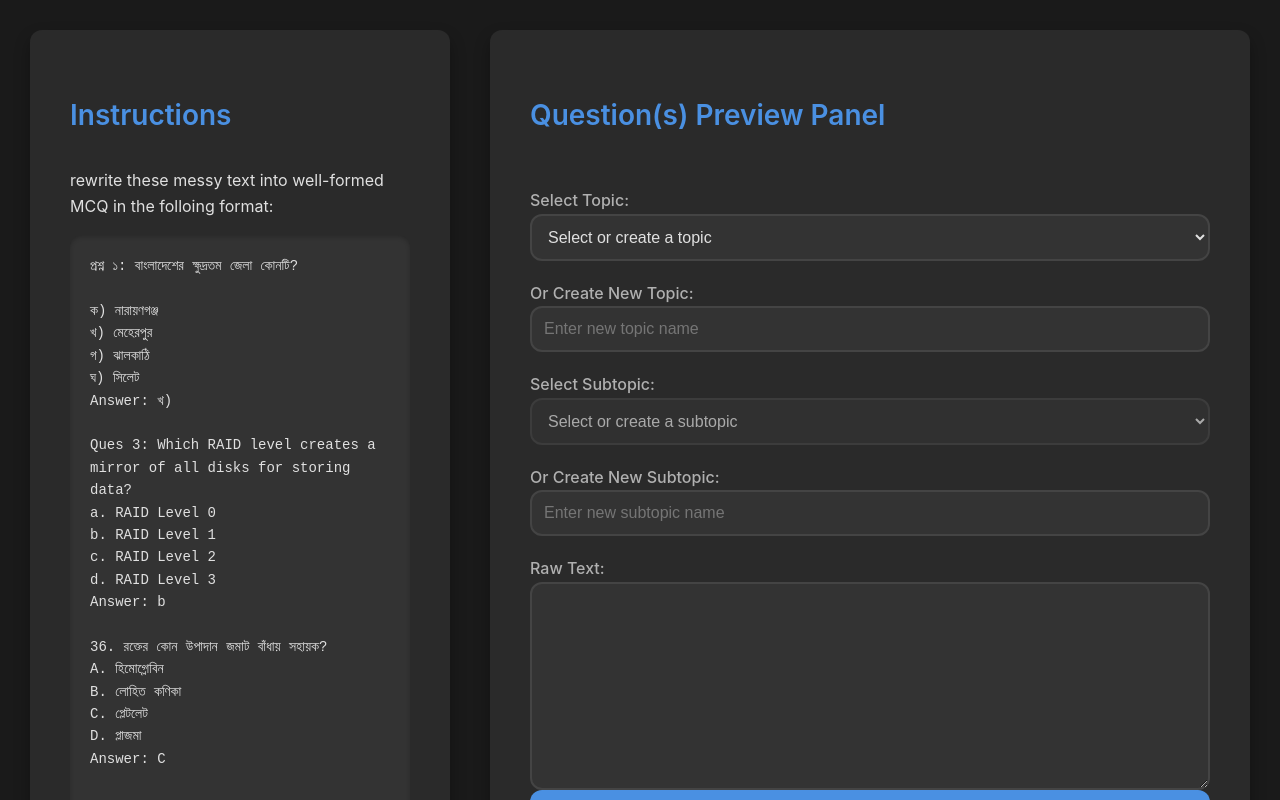
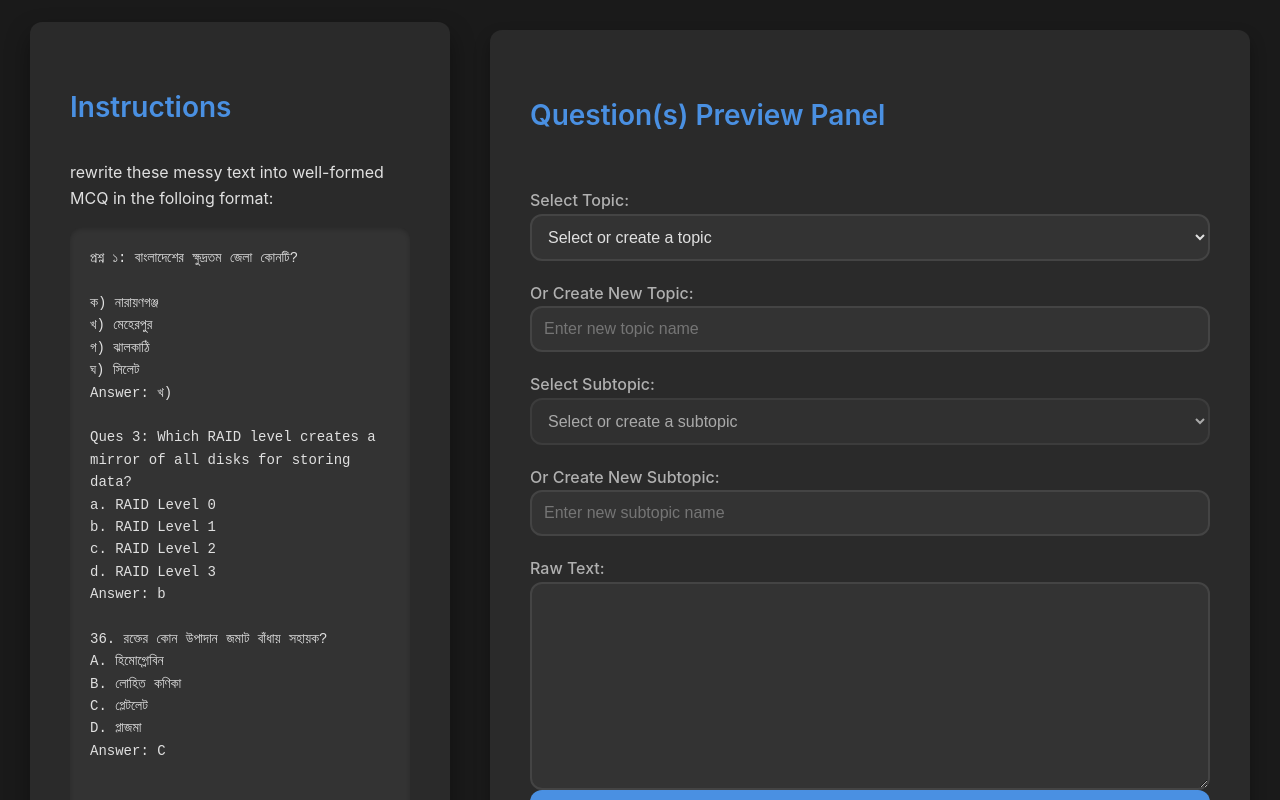
Before and after one commit to khatamirock/quizzler, a website: page public/text_to_json/index.html in a window 1280 px wide. In both pictures the pointer is over the element 240 px from the left and 503 px from the top of the page. Shown: the top 800 px of the page. Drawn offline with Linux system fonts and the light colour scheme; no server answers.

Commit message:
reverted!!

```diff
--- a/public/text_to_json/styles.css
+++ b/public/text_to_json/styles.css
@@ -32,7 +32,7 @@ body {
 }
 
 .instructions, #converter {
-    /* width: 100%; */
+    width: 100%;
     background-color: #2a2a2a;
     padding: 40px;
     border-radius: var(--border-radius);
@@ -40,10 +40,10 @@ body {
     transition: var(--transition);
 }
 
-/* .instructions:hover, #converter:hover {
+.instructions:hover, #converter:hover {
     transform: translateY(-8px);
     box-shadow: 0 12px 24px rgba(0, 0, 0, 0.4);
-} */
+}
 
 .instructions {
     flex: 1;
@@ -187,7 +187,7 @@ button:hover {
     gap: 5px;
 }
 
-@media (min-width: 730px) {
+@media (min-width: 480px) {
     .options-grid {
         grid-template-columns: 1fr 1fr;
     }
```
